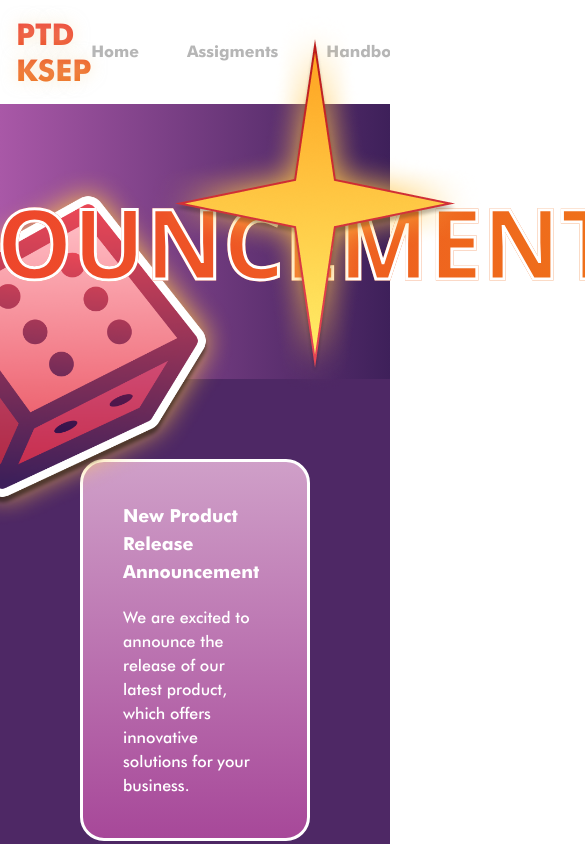
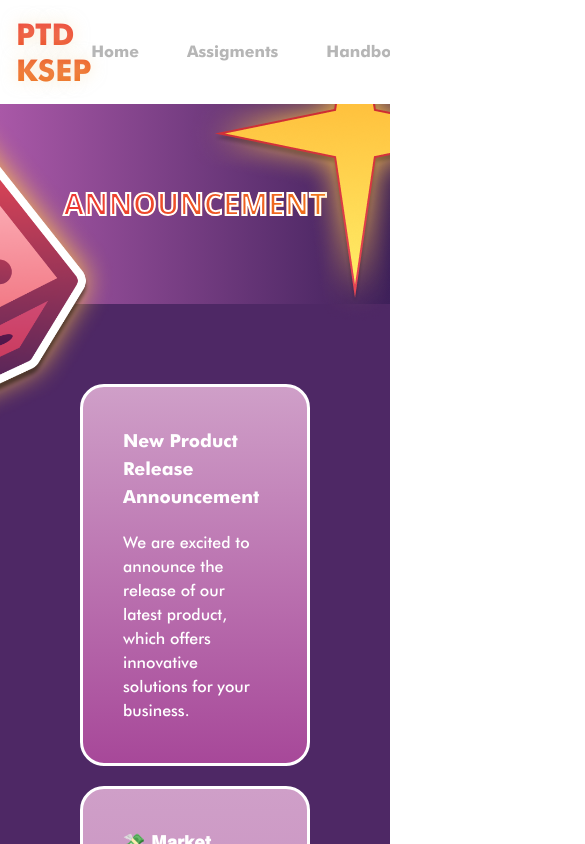
Before and after one commit to adielrum/PTD-2024, a Next.js app: page /announcement in a window 390 px wide. Shown: the top 844 px of the page, 585 px wide, since content can reach past the window. Built offline with nearby package versions, Linux system fonts and the light colour scheme.

Commit message:
style: responsive

```diff
--- a/app/announcement/page.tsx
+++ b/app/announcement/page.tsx
@@ -21,23 +21,23 @@ const Data = [
 
 const page = () => {
   return (
-    <div className='w-full h-full'>
-      <div className='relative flex bg-gradient-to-r from-[#A958A7] to-[#3E205A] items-center justify-center h-[275px]'>
+    <div className='w-full h-full overflow-clip'>
+      <div className='relative flex bg-gradient-to-r from-[#A958A7] to-[#3E205A] items-center justify-center h-[200px] md:h-[275px]'>
         <Image
         src={Dice}
         width={368}
         alt='dice'
-        className='absolute -left-[130px] top-[60px]'
+        className='absolute -left-[250px] md:-left-[130px] top-[0px] md:top-[60px] w-100 z-10 '
         />
-        <h1 className='relative font-sans font-extrabold text-8xl text-transparent bg-clip-text bg-gradient-to-r from-[#ED3633] to-[#EF7219] border-white white-stroke-text text-center'>ANNOUNCEMENT</h1>
+        <h1 className='relative font-sans font-extrabold text-3xl md:text-8xl text-transparent bg-clip-text bg-gradient-to-r from-[#ED3633] to-[#EF7219] border-white white-stroke-text text-center'>ANNOUNCEMENT</h1>
         <Image
         src={Sparkle}
         width = {350}
         alt = 'sparkle'
-        className='absolute -right-[100px] -top-[100px] -z-0'
+        className='absolute -top-[170px] -right-[140px] md:-right-[100px] md:-top-[100px]'
         />
       </div>
-      <div className='bg-[#4E2865] px-20 py-20'>
+      <div className='bg-[#4E2865] px-20 py-20 z-20'>
         {Data.map((item) => {
           return (
             <AnnouncementCard
--- a/app/globals.css
+++ b/app/globals.css
@@ -99,7 +99,7 @@ body {
     @apply border-transparent bg-clip-border bg-gradient-to-b from-[#ED3633] to-[#EF7219]
   }
   .white-stroke-text {
-    -webkit-text-stroke: 3px #FFFFFF;
+    -webkit-text-stroke: 2px #FFFFFF;
   }
   .text-shadow-orange {
     text-shadow: 0px 0px 16px rgba(246, 222, 173, 0.5);
--- a/components/AnnouncementCard/page.tsx
+++ b/components/AnnouncementCard/page.tsx
@@ -10,7 +10,7 @@ export default function AnnouncementCard({title, content}: Data) {
   return (
     <div className='bg-gradient-to-b from-[#CF9FC8] to-[#A74899] rounded-3xl border-[3px] border-white mb-5 p-10 text-white'>
       <div className='font-bold text-lg mb-5'> {title} </div>
-      <div> {content} </div>
+      <div className='overflow-x-auto'> {content} </div>
     </div>
   )
 }
```
